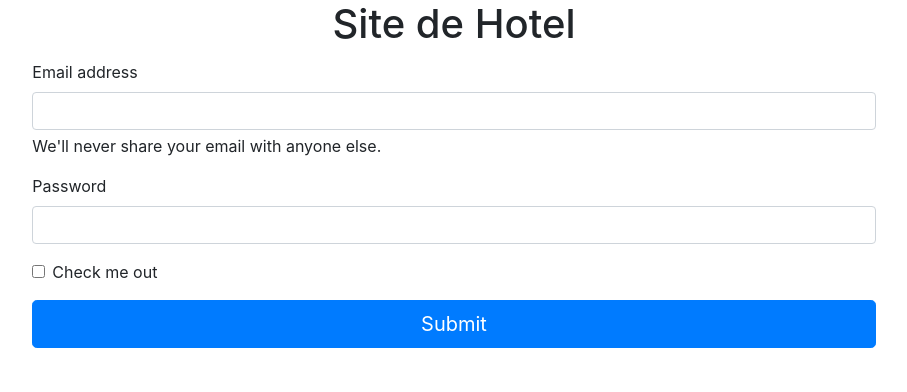
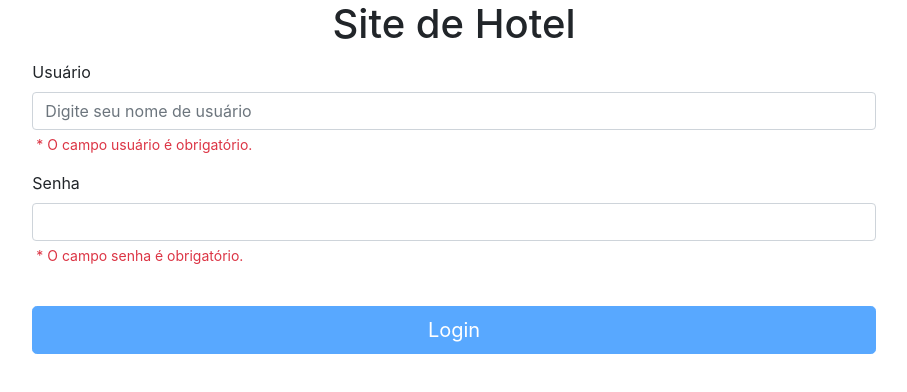
Before and after one commit to coxa1909/site-de-hotel, an Angular app: page / in a window 1280 px wide. Shown: the top 392 px of the page, without its empty margins (186-1093 px from the left). Built offline with nearby package versions, Linux system fonts and the light colour scheme.

Commit message:
Criando componente que exibe erro de validação e incluindo no login

```diff
--- a/src/app/app.module.ts
+++ b/src/app/app.module.ts
@@ -8,10 +8,12 @@
 import { LoginComponent } from './login/login.component';
 import { LoginModule } from './login/login.module';
 import { TemplateCentralizadoResponsivoComponent } from './shared/components/templates/template-centralizado-responsivo/template-centralizado-responsivo.component';
+import { ExibeErroValidacaoFormularioComponent } from './shared/components/exibe-erro-validacao-formulario/exibe-erro-validacao-formulario.component';
 
 @NgModule({
   declarations: [
     AppComponent,
+
 
 
 
--- a/src/app/login/login.component.html
+++ b/src/app/login/login.component.html
@@ -1,21 +1,28 @@
 <hotel-template-centralizado-responsivo>
 
 
-        <form>
+    <form [formGroup]="formularioLogin" (submit)="realizaLogin()">
         <div class="mb-3">
-      <label for="exampleInputEmail1" class="form-label">Email address</label>
-      <input type="email" class="form-control" id="exampleInputEmail1" aria-describedby="emailHelp">
-      <div id="emailHelp" class="form-text">We'll never share your email with anyone else.</div>
+            <label for="username" class="form-label">Usuário</label>
+            <input type="text" class="form-control" id="exampleInputEmail1" aria-describedby="username"
+                formControlName="username" placeholder="Digite seu nome de usuário">
+                <hotel-exibe-erro-validacao-formulario *ngIf="formularioLogin.get('username')?.errors?.required"
+                texto="O campo usuário é obrigatório.">
+                </hotel-exibe-erro-validacao-formulario>
         </div>
         <div class="mb-3">
-      <label for="exampleInputPassword1" class="form-label">Password</label>
-      <input type="password" class="form-control" id="exampleInputPassword1">
+            <label for="password" class="form-label">Senha</label>
+            <input type="password" formControlName="password" class="form-control" id="exampleInputPassword1">
+            <hotel-exibe-erro-validacao-formulario *ngIf="formularioLogin.get('password')?.errors?.required" texto="O campo senha é obrigatório.">
+            </hotel-exibe-erro-validacao-formulario>
+            <hotel-exibe-erro-validacao-formulario *ngIf="formularioLogin.get('password')?.errors?.minlength" texto="O campo senha deve ter no mínimo 6 caracteres.">
+            </hotel-exibe-erro-validacao-formulario>
         </div>
-    <div class="mb-3 form-check">
-        <input type="checkbox" class="form-check-input" id="exampleCheck1">
-      <label class="form-check-label" for="exampleCheck1">Check me out</label>
+        <div class="form-group">
+            <br>
+            <button [disabled] = "formularioLogin.invalid"
+            type="submit" class="btn btn-primary btn-block btn-lg">Login</button>
         </div>
-    <button type="submit" class="btn btn-primary btn-block btn-lg">Submit</button>
     </form>
 
 </hotel-template-centralizado-responsivo>
--- a/src/app/login/login.component.ts
+++ b/src/app/login/login.component.ts
@@ -1,4 +1,5 @@
 import { Component, OnInit } from '@angular/core';
+import { FormBuilder, FormGroup, Validators } from '@angular/forms';
 
 @Component({
   selector: 'hotel-login',
@@ -6,10 +7,19 @@
   styleUrls: ['./login.component.css']
 })
 export class LoginComponent implements OnInit {
+  formularioLogin!: FormGroup;
 
-  constructor() { }
+  constructor(private formBuilder: FormBuilder) { }
 
   ngOnInit(): void {
+    this.formularioLogin = this.formBuilder.group({
+      username: ['', Validators.required],
+      password: ['',[Validators.required, Validators.minLength(6)]]
+
+    })
   }
-
+  realizaLogin() {
+    const login =  this.formularioLogin.getRawValue()
+    console.log("login", login);
+  }
 }
--- a/src/app/login/login.module.ts
+++ b/src/app/login/login.module.ts
@@ -3,6 +3,7 @@
 import { LoginComponent } from './login.component';
 import { FormsModule, ReactiveFormsModule } from '@angular/forms';
 import { TemplateCentralizadoResponsivoModule } from '../shared/components/templates/template-centralizado-responsivo/template-centralizado-responsivo.module';
+import { ExibeErroValidacaoFormularioModule } from '../shared/components/exibe-erro-validacao-formulario/exibe-erro-validacao-formulario.module';
 
 
 
@@ -13,7 +14,8 @@
     CommonModule,
     TemplateCentralizadoResponsivoModule,
     FormsModule,
-    ReactiveFormsModule
+    ReactiveFormsModule,
+    ExibeErroValidacaoFormularioModule
   ]
 })
 export class LoginModule { }
--- /dev/null
+++ b/src/app/shared/components/exibe-erro-validacao-formulario/exibe-erro-validacao-formulario.component.html
@@ -0,0 +1 @@
+<small class="form-text text-danger ml-1">* {{ texto }}</small>
--- /dev/null
+++ b/src/app/shared/components/exibe-erro-validacao-formulario/exibe-erro-validacao-formulario.component.ts
@@ -0,0 +1,17 @@
+import { Component, Input, OnInit } from '@angular/core';
+
+@Component({
+  selector: 'hotel-exibe-erro-validacao-formulario',
+  templateUrl: './exibe-erro-validacao-formulario.component.html',
+  styleUrls: ['./exibe-erro-validacao-formulario.component.css']
+})
+export class ExibeErroValidacaoFormularioComponent implements OnInit {
+
+  @Input() texto: string = 'Desenvolvedor, você deve adicionar um texto'
+
+  constructor() { }
+
+  ngOnInit(): void {
+  }
+
+}
```
Also changed, not shown: src/app/shared/components/exibe-erro-validacao-formulario/exibe-erro-validacao-formulario.module.ts (added, +14 -0 lines), src/app/shared/components/exibe-erro-validacao-formulario/exibe-erro-validacao-formulario.component.css (added), 1 other file (tests, documents, lock files or other folders). Lines whose indentation alone changed are shown as unchanged.
